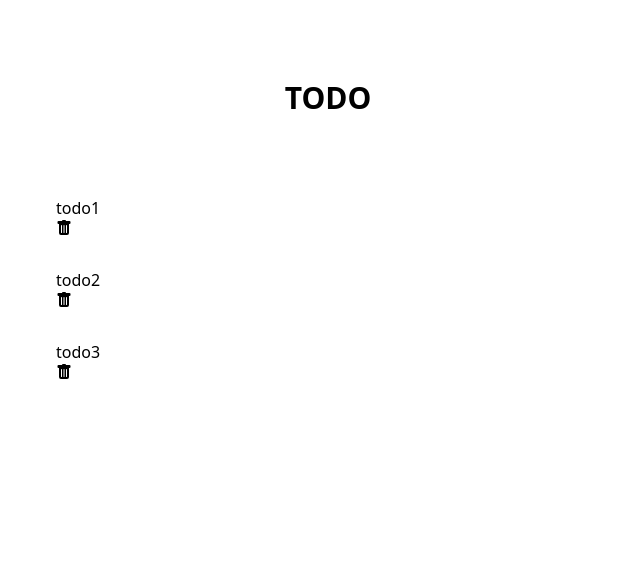
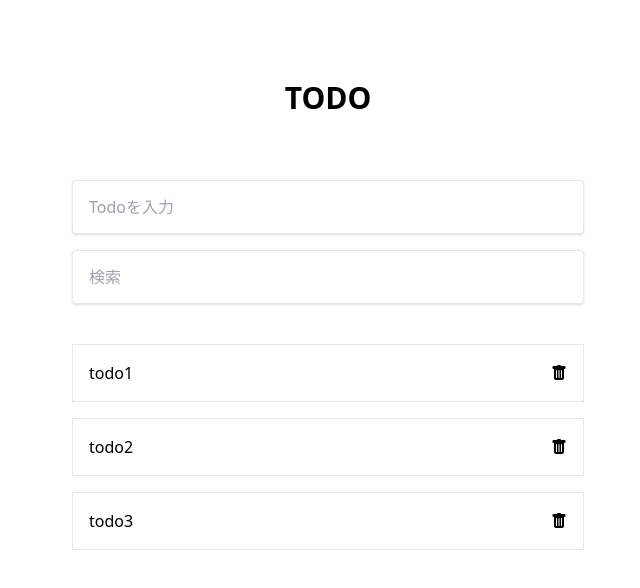
Before and after one commit to shinsaku-web/todoApp2, a React (Vite) app: page / in a window 1280 px wide. Shown: the top 588 px of the page, without its empty margins (312-952 px from the left). Built offline with nearby package versions, Linux system fonts and the light colour scheme; data requests are answered from the project's data file.

Commit message:
簡単にスタイルを定義

```diff
--- a/src/App.tsx
+++ b/src/App.tsx
@@ -1,6 +1,8 @@
 import { useEffect, useState } from 'react'
 import axios from 'axios';
 import { BsFillTrashFill } from "react-icons/bs";
+import { Todo } from './components/Todo';
+import { Input } from './components/Input';
 
 type Todo = {
   id: number
@@ -22,16 +24,25 @@ function App() {
   return (
     <div className="App">
       <h1 className='text-center font-bold text-3xl pt-20'>TODO</h1>
-      <div className='max-w-xl py-16 mx-auto'>
-        <div className=''>
+      <div className='max-w-lg py-16 mx-auto'>
+        <div>
+          <Input placeholder='Todoを入力' onChange={()=>console.log("change")
+          }/>
+        </div>
+        <div className='pt-4'>
+          <Input placeholder='検索' onChange={()=>console.log("change")
+          }/>
+        </div>
+        <div className='pt-10'>
         {todos.length ?
-          <ul>
+          <ul className='space-y-4'>
         {todos.map((todo) => (
-          <li className='p-4 ' key={todo.id}>{todo.title}
-            <BsFillTrashFill/></li>
+          <li key={todo.id}>
+            <Todo title={todo.title} />
+          </li>
         ))}
           </ul>
-          : <p>todoはありません</p>}
+          : <p className='text-center'>todoはありません</p>}
         </div>
         </div>
     </div>
--- /dev/null
+++ b/src/components/Input.tsx
@@ -0,0 +1,10 @@
+interface Props{
+    onChange:()=>void
+    placeholder:string
+}
+
+export const Input = ({onChange,placeholder}:Props) => {
+    return (
+        <input className="shadow appearance-none border rounded w-full p-4 text-gray-700 leading-tight focus:outline-none focus:shadow-outline" type="text" placeholder={placeholder} onChange={onChange} />
+    )
+}
--- /dev/null
+++ b/src/components/Todo.tsx
@@ -0,0 +1,17 @@
+import { BsFillTrashFill } from "react-icons/bs"
+
+interface Props{
+    title:string
+}
+
+export const Todo = ({title}:Props) => {
+    return (
+        <div className="flex p-4 border
+         items-center justify-between">
+            <div className="pr-2">{title}</div>
+            <span className="cursor-pointer flex-shrink-0">
+            <BsFillTrashFill/>
+            </span>
+        </div>
+    )
+}
```
